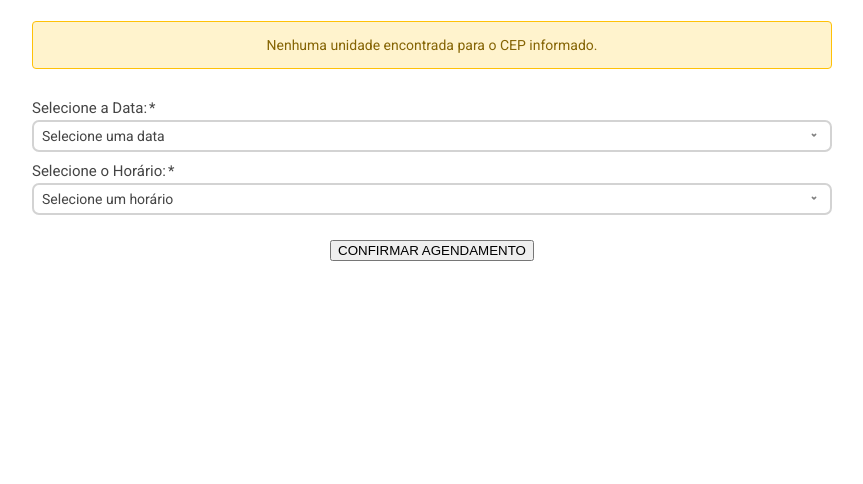
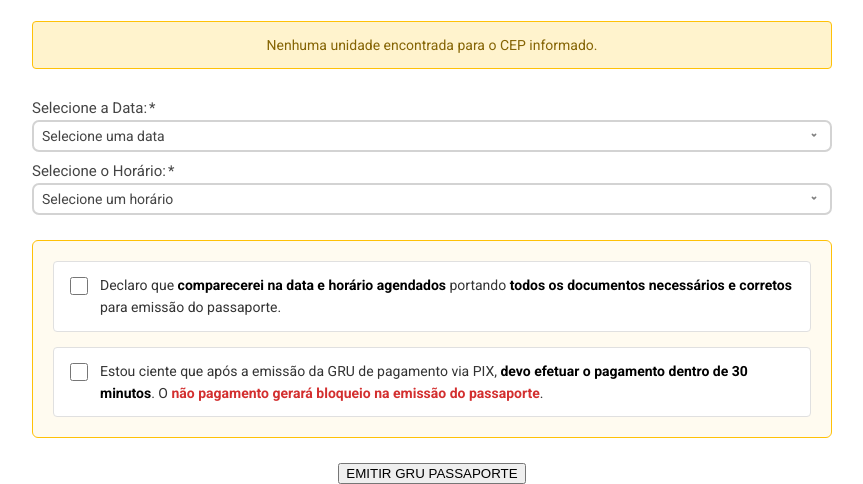
Before and after one commit to Solutionsforce/PassPF, a Flask app: page /protocolo in a window 1280 px wide. Shown: the part 871-1355 px from the top of the page, without its empty margins (208-1071 px from the left). Before the commit the page ends 1132 px from the top, so only its background shows below. Run offline with Flask 3, Linux system fonts and the light colour scheme.

Commit message:
Set initial appointment availability to 35 days out and add new declarations
Update the appointment scheduling logic to make the earliest available date 35 days from the current date. Add new UI elements and styles for user declarations regarding attendance, required documents, and payment deadlines for GRU generation. Modify the submit button text to reflect the new functionality.

Replit-Commit-Author: Agent
Replit-Commit-Session-Id: 2f1d9dde-6280-4dd7-be92-213d7a001ec0
Replit-Commit-Checkpoint-Type: full_checkpoint
Replit-Commit-Event-Id: 742949de-c158-4082-a77a-e56a84982863
Replit-Commit-Screenshot-Url: https://storage.googleapis.com/screenshot-production-us-central1/c69ae46c-7eaa-4d13-905b-498ffecf424b/2f1d9dde-6280-4dd7-be92-213d7a001ec0/SNv9zME

```diff
--- a/app.py
+++ b/app.py
@@ -131,7 +131,7 @@ def protocolo():
     unidades_proximas = encontrar_unidades_proximas(cep_usuario, 3)
 
     datas_disponiveis = []
-    data_inicial = datetime.now() + timedelta(days=1)
+    data_inicial = datetime.now() + timedelta(days=35)
     for i in range(15):
         data = data_inicial + timedelta(days=i)
         if data.weekday() < 5:
--- a/static/css/style.css
+++ b/static/css/style.css
@@ -1268,6 +1268,51 @@ body {
     margin-bottom: 25px;
 }
 
+.declaracoes-container {
+    background: #fffbf0;
+    border: 1px solid #ffc107;
+    border-radius: 6px;
+    padding: 20px;
+    margin: 25px 0;
+}
+
+.declaracao-item {
+    display: flex;
+    align-items: flex-start;
+    margin-bottom: 15px;
+    padding: 12px;
+    background: #fff;
+    border-radius: 4px;
+    border: 1px solid #e0e0e0;
+}
+
+.declaracao-item:last-child {
+    margin-bottom: 0;
+}
+
+.declaracao-item input[type="checkbox"] {
+    min-width: 18px;
+    width: 18px;
+    height: 18px;
+    margin-right: 12px;
+    margin-top: 3px;
+    cursor: pointer;
+    flex-shrink: 0;
+}
+
+.declaracao-item label {
+    font-size: 14px;
+    line-height: 1.6;
+    color: #333;
+    cursor: pointer;
+    margin: 0;
+}
+
+.declaracao-item label strong {
+    font-weight: 600;
+    color: #000;
+}
+
 .button-group-center {
     display: flex;
     justify-content: center;
--- a/templates/protocolo.html
+++ b/templates/protocolo.html
@@ -156,8 +156,24 @@
             </div>
         </div>
 
+        <div class="declaracoes-container">
+            <div class="declaracao-item">
+                <input type="checkbox" id="declaracao_comparecimento" name="declaracao_comparecimento" required>
+                <label for="declaracao_comparecimento">
+                    Declaro que <strong>comparecerei na data e horário agendados</strong> portando <strong>todos os documentos necessários e corretos</strong> para emissão do passaporte.
+                </label>
+            </div>
+
+            <div class="declaracao-item">
+                <input type="checkbox" id="declaracao_pagamento" name="declaracao_pagamento" required>
+                <label for="declaracao_pagamento">
+                    Estou ciente que após a emissão da GRU de pagamento via PIX, <strong>devo efetuar o pagamento dentro de 30 minutos</strong>. O <strong style="color: #d32f2f;">não pagamento gerará bloqueio na emissão do passaporte</strong>.
+                </label>
+            </div>
+        </div>
+
         <div class="button-group-center">
-            <button type="submit" class="btn-primary">CONFIRMAR AGENDAMENTO</button>
+            <button type="submit" class="btn-primary">EMITIR GRU PASSAPORTE</button>
         </div>
     </form>
 </div>
```
